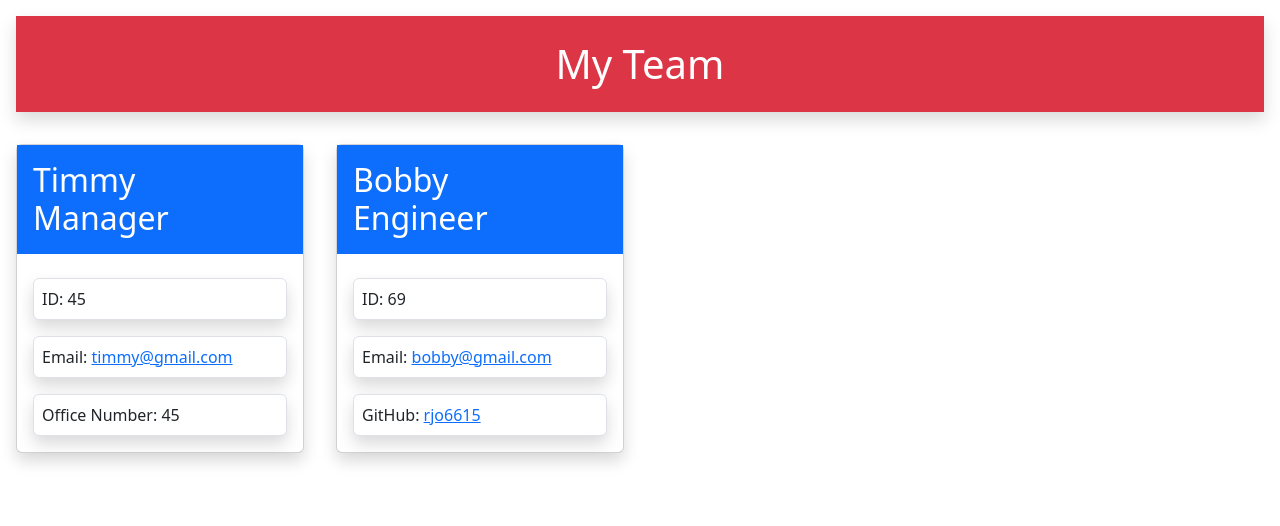
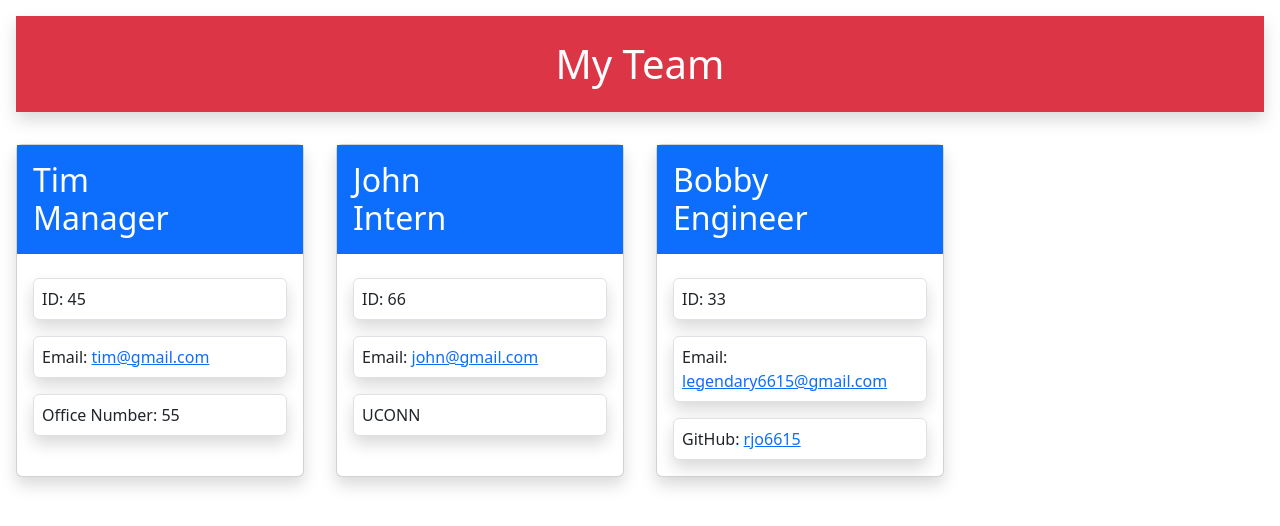
Before and after one commit to rjo6615/Team-Profile-Generator, a website: page dist/index.html in a window 1280 px wide. Drawn offline with nearby package versions, Linux system fonts and the light colour scheme.

```diff
--- a/dist/index.html
+++ b/dist/index.html
@@ -10,22 +10,34 @@
     <body>
       <h1 class="bg-danger text-center p-4 m-3 text-white shadow">My Team</h1>
       <main class="d-flex flex-row">
+
         <div class="card m-3 shadow rounded" style="width: 18rem;">
-        <h2 class="bg-primary p-3 text-white">Timmy<br>Manager</h2>
+        <h2 class="bg-primary p-3 text-white">Tim<br>Manager</h2>
         <div class="card-body">
           <p class="card-text border border-muted shadow p-2 bg-body rounded">ID: 45</p>
-          <p class="card-text border border-muted shadow p-2 bg-body rounded">Email: <a href="mailto:timmy@gmail.com">timmy@gmail.com</a></p>
-          <p class="card-text border border-muted shadow p-2 bg-body rounded">Office Number: 45</p>
+          <p class="card-text border border-muted shadow p-2 bg-body rounded">Email: <a href="mailto:tim@gmail.com">tim@gmail.com</a></p>
+          <p class="card-text border border-muted shadow p-2 bg-body rounded">Office Number: 55</p>
         </div>
       </div>
+
+      <div class="card m-3 shadow rounded" style="width: 18rem;">
+      <h2 class="bg-primary p-3 text-white">John<br>Intern</h2>
+      <div class="card-body">
+        <p class="card-text border border-muted shadow p-2 bg-body rounded">ID: 66</p>
+        <p class="card-text border border-muted shadow p-2 bg-body rounded">Email: <a href="mailto:john@gmail.com">john@gmail.com</a></p>
+        <p class="card-text border border-muted shadow p-2 bg-body rounded">UCONN</p>
+      </div>
+    </div>
+
       <div class="card m-3 shadow rounded" style="width: 18rem;">
       <h2 class="bg-primary p-3 text-white">Bobby<br>Engineer</h2>
       <div class="card-body">
-        <p class="card-text border border-muted shadow p-2 bg-body rounded">ID: 69</p>
-        <p class="card-text border border-muted shadow p-2 bg-body rounded">Email: <a href="mailto:bobby@gmail.com">bobby@gmail.com</a></p>
+        <p class="card-text border border-muted shadow p-2 bg-body rounded">ID: 33</p>
+        <p class="card-text border border-muted shadow p-2 bg-body rounded">Email: <a href="mailto:legendary6615@gmail.com">legendary6615@gmail.com</a></p>
         <p class="card-text border border-muted shadow p-2 bg-body rounded">GitHub: <a href="https://www.github.com/rjo6615" target="_blank" rel="noopener noreferrer">rjo6615</a></p>
       </div>
     </div>
+
       </main>
     </body>
   </html>
```
Also changed, not shown: README.md, 1 other file.
